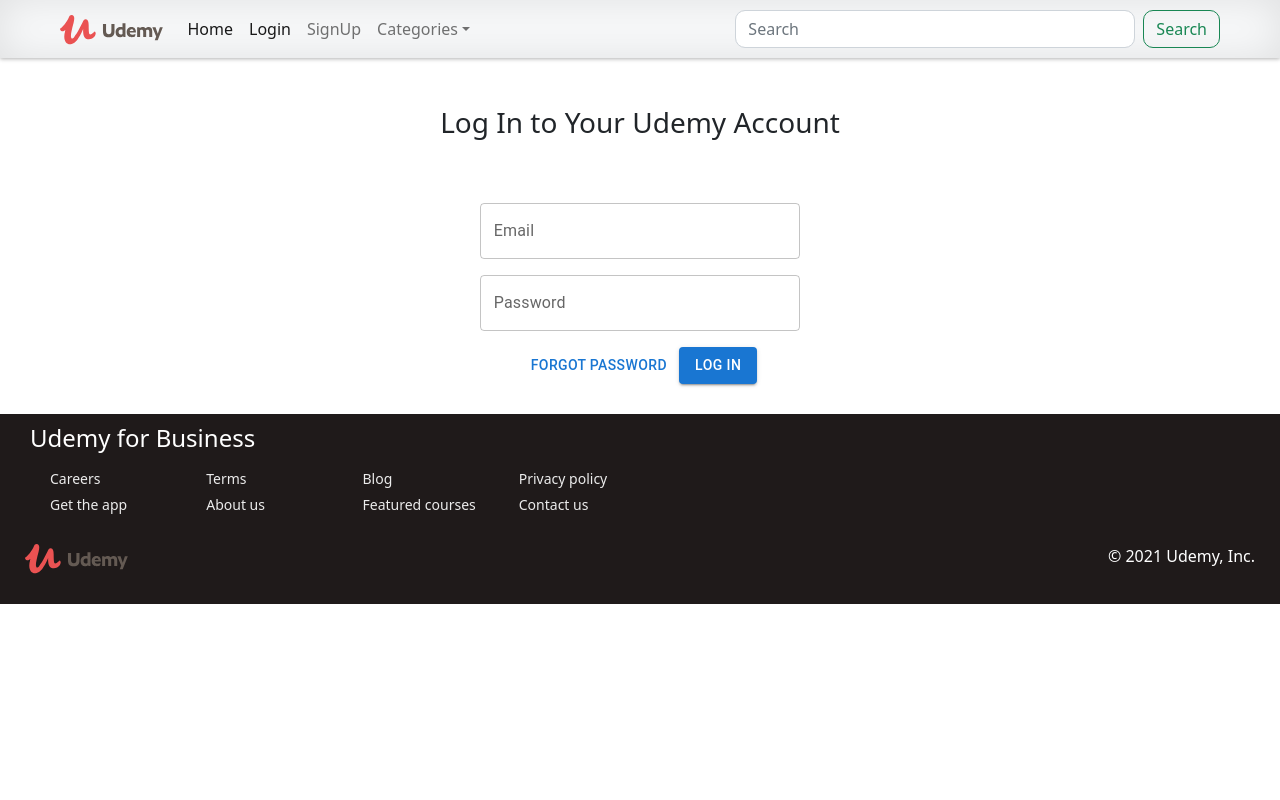
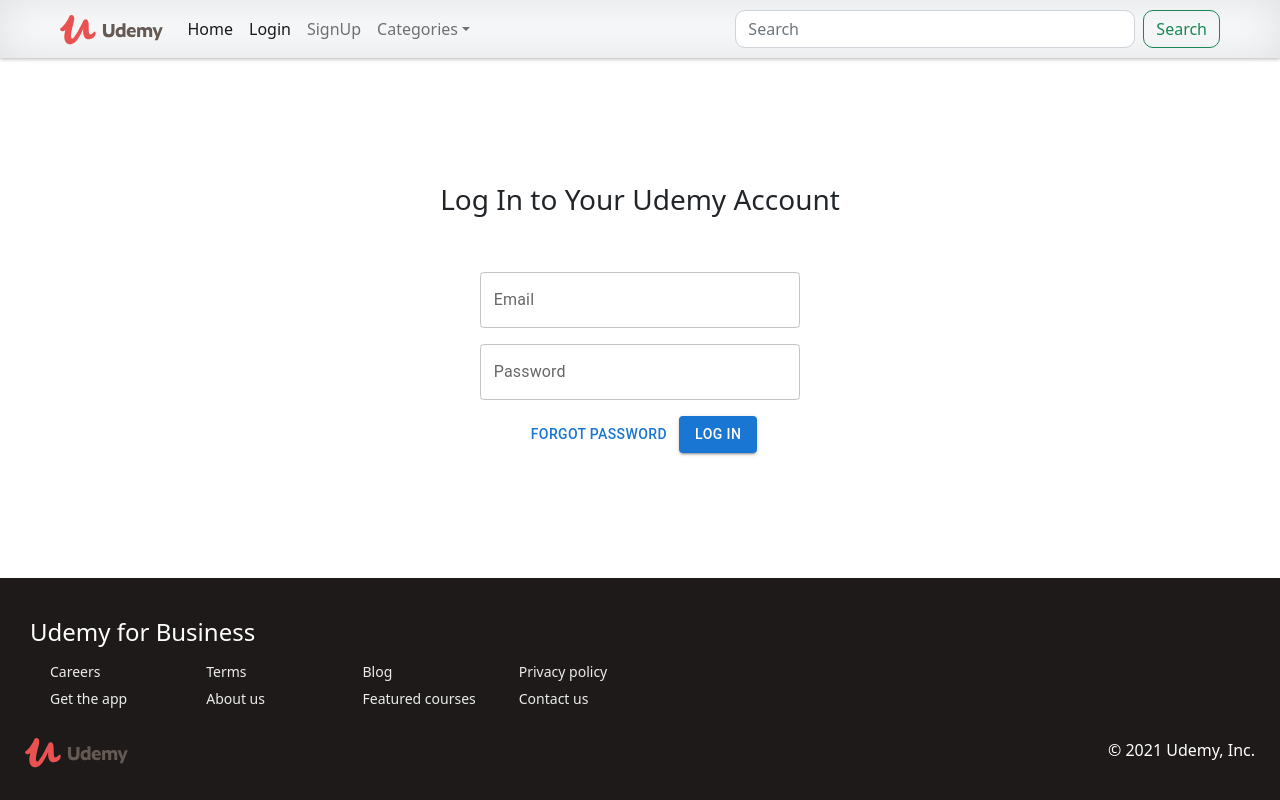
Before and after one commit to MockingJay-TC/Udemy-React, a React (Create React App) app: page /login in a window 1280 px wide. Built offline with nearby package versions, Linux system fonts and the light colour scheme.

Commit message:
login style done

```diff
--- a/src/Routes/Login/Login.css
+++ b/src/Routes/Login/Login.css
@@ -1,9 +1,4 @@
 .login {
+  overflow-x: hidden;
   height: 100%;
-  width: 100%;
-
 }
-.login__form{
-    /* display: flex; */
-    height: auto;
-}
--- a/src/Routes/Login/Login.jsx
+++ b/src/Routes/Login/Login.jsx
@@ -6,7 +6,7 @@
 
 const Login = () => {
   return (
-    <div className="login">
+    <div className="login d-flex flex-column justify-content-between">
       <Navbar />
       <LoginComponent />
       <Footer />
--- a/src/Routes/Login/LoginComponent.jsx
+++ b/src/Routes/Login/LoginComponent.jsx
@@ -4,7 +4,7 @@
 
 const LoginComponent = () => {
   return (
-    <div className="login__form row justify-content-center text-center mt-5">
+    <div className="login__form container text-center py-5 ">
       <h3>Log In to Your Udemy Account</h3>
       <Box
         className="mt-5"
@@ -33,7 +33,8 @@
         </div>
         <div className=" justify-content-end mt-2">
           <stack spacing={3} direction="row">
-            <Button variant="text">Forgot Password</Button> <Button variant="contained">Log In</Button>
+            <Button variant="text">Forgot Password</Button>{" "}
+            <Button variant="contained">Log In</Button>
           </stack>
         </div>
       </Box>
```
Also changed, not shown: src/Components/Footer/Footer.css (+0 -8 lines).
